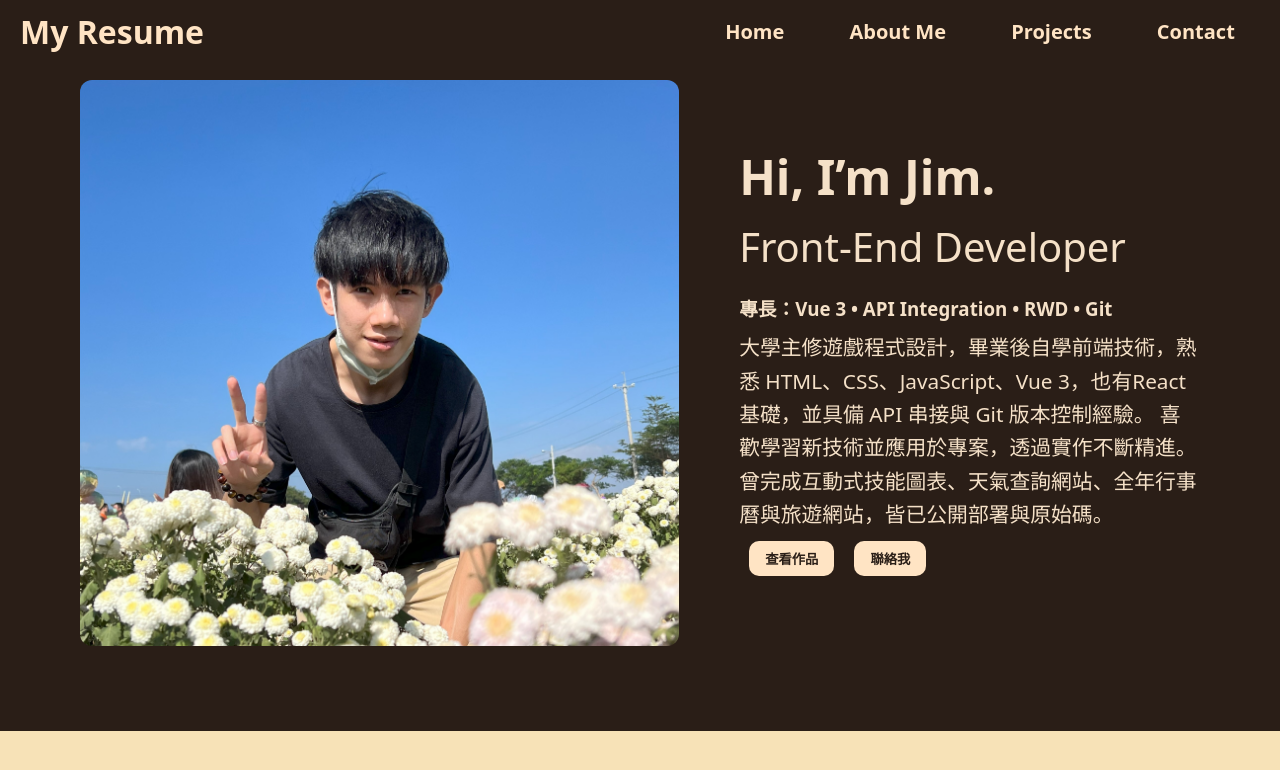
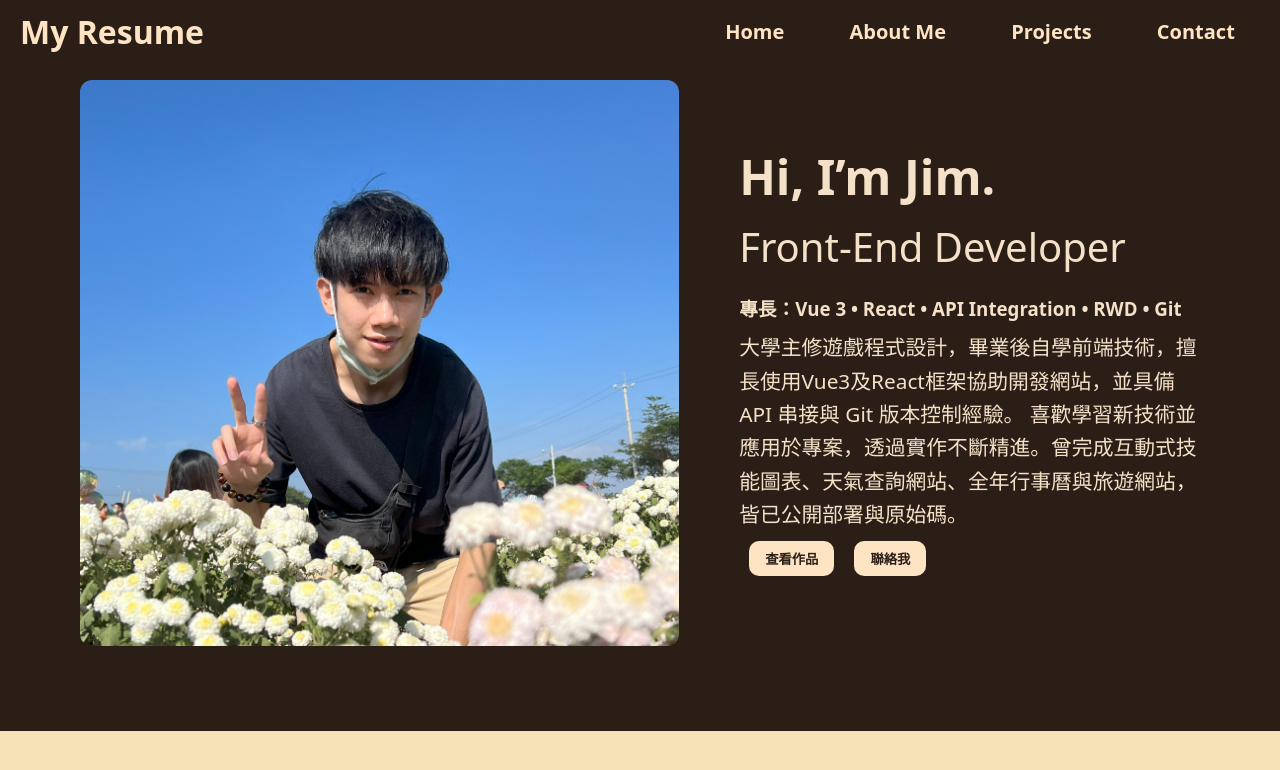
Before and after one commit to ok037352085/ResumeForFrontEnd, a Vue app: page / in a window 1280 px wide. Shown: the top 770 px of the page. Built offline with nearby package versions, Linux system fonts and the light colour scheme.

Commit message:
更新簡介

```diff
--- a/src/components/Hero.vue
+++ b/src/components/Hero.vue
@@ -12,9 +12,9 @@
       <div class="hero-text">
         <h1>Hi, I’m Jim.</h1>
         <h2>Front-End Developer</h2>
-        <h3>專長：Vue 3 • API Integration • RWD • Git</h3>
+        <h3>專長：Vue 3 • React • API Integration • RWD • Git</h3>
         <p>
-          大學主修遊戲程式設計，畢業後自學前端技術，熟悉 HTML、CSS、JavaScript、Vue 3，也有React基礎，並具備 API 串接與 Git 版本控制經驗。
+          大學主修遊戲程式設計，畢業後自學前端技術，擅長使用Vue3及React框架協助開發網站，並具備 API 串接與 Git 版本控制經驗。
           喜歡學習新技術並應用於專案，透過實作不斷精進。曾完成互動式技能圖表、天氣查詢網站、全年行事曆與旅遊網站，皆已公開部署與原始碼。
         </p>
         <div class="hero-btn">
```
